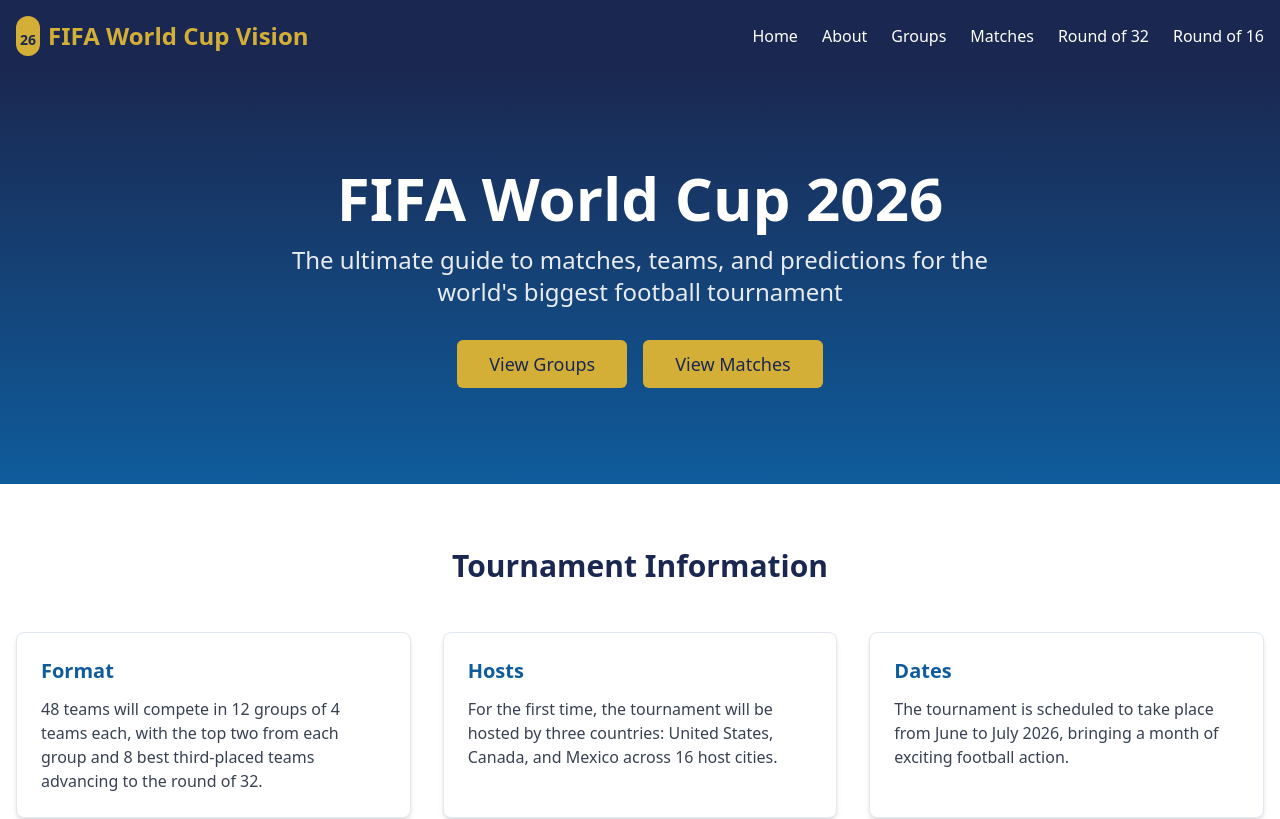
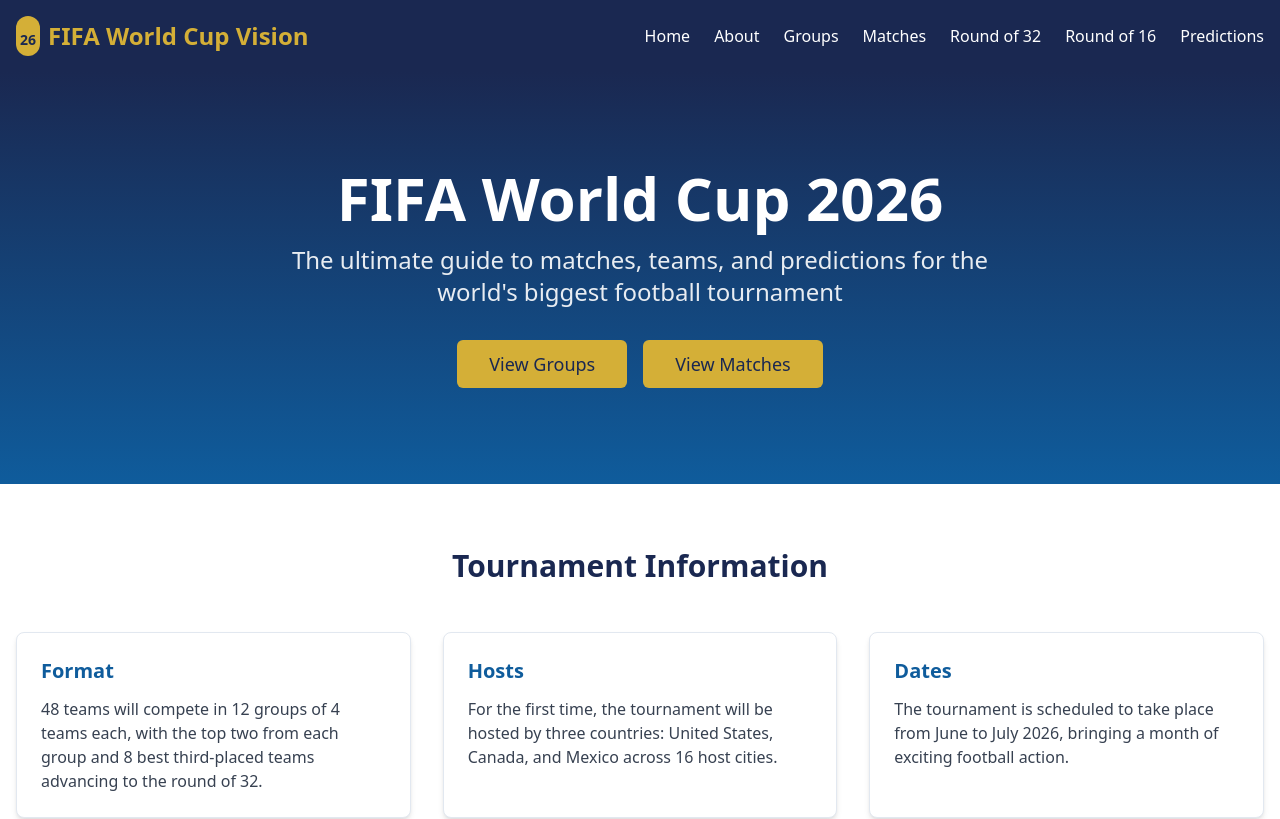
Before and after one commit to vfarhad/world-cup-vision-ai, a React (Vite) app: page / in a window 1280 px wide. Shown: the top 819 px of the page. Built offline with nearby package versions, Linux system fonts and the light colour scheme.

Commit message:
Changes
Co-authored-by: vfarhad <11827447+vfarhad@users.noreply.github.com>

```diff
--- a/src/components/Navbar.tsx
+++ b/src/components/Navbar.tsx
@@ -20,6 +20,7 @@ const Navbar = () => {
             <NavLink to="/matches">Matches</NavLink>
             <NavLink to="/round-of-32">Round of 32</NavLink>
             <NavLink to="/round-of-16">Round of 16</NavLink>
+            <NavLink to="/predictions">Predictions</NavLink>
           </div>
           <div className="md:hidden">
             <MobileMenu />
```
